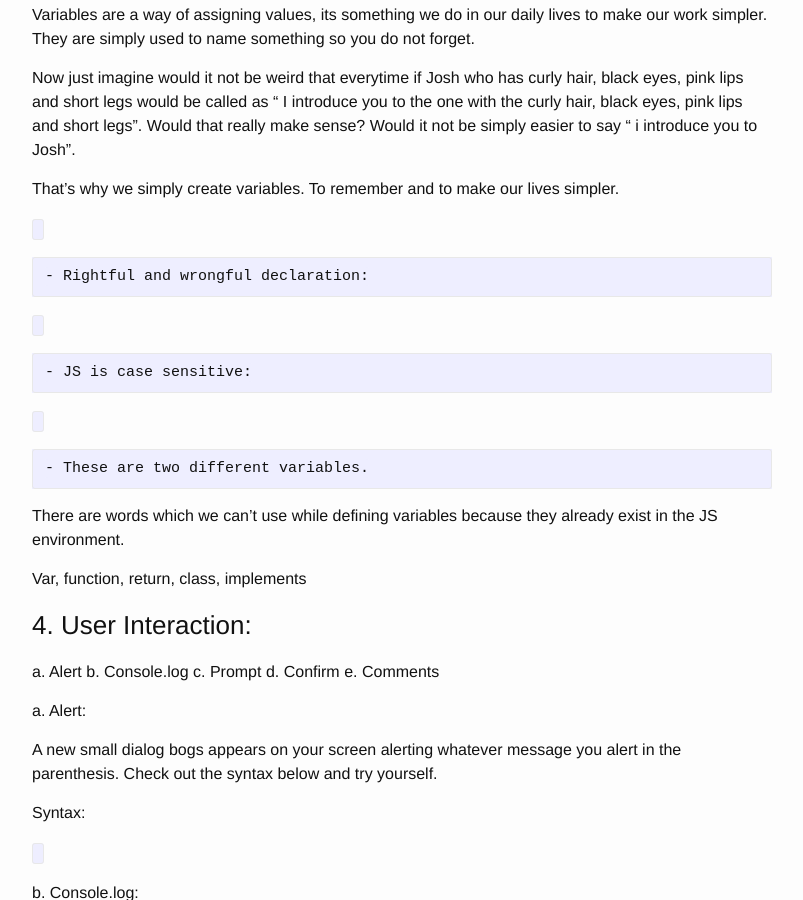
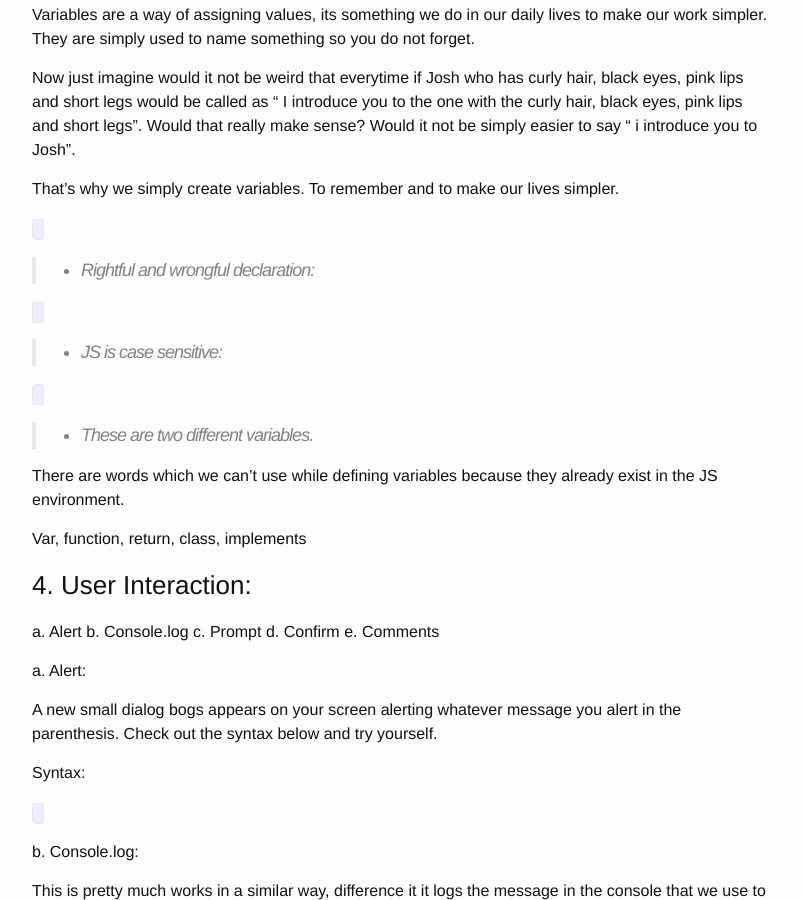
Before and after one commit to sagarmunjal/repo0001, a Jekyll site: the page built from _posts/2016-06-07-buckling-up.md, in a window 1280 px wide and 900 px high, scrolled down 2403 px. Shown: the whole window, without its empty margins (238-1041 px from the left). Built offline with Jekyll 4.4.1, drawn with Linux system fonts in a browser that asks for light colours; nearby versions of some CDN libraries; a script that is not in the unit is left out.

```diff
--- a/_posts/2016-06-07-buckling-up.md
+++ b/_posts/2016-06-07-buckling-up.md
@@ -125,16 +125,16 @@ That’s why we simply create variables. To remember and to make our lives simpl
 
 <code data-gist-id="9fd0f90a822dc3660cb93703043ca1c6" data-gist-hide-footer="true" data-gist-line="36-40"></code>
 
-	- Rightful and wrongful declaration:
+> - Rightful and wrongful declaration:
 
 <code data-gist-id="9fd0f90a822dc3660cb93703043ca1c6" data-gist-hide-footer="true" data-gist-line="44-47"></code>
 
 
-	- JS is case sensitive:
+> - JS is case sensitive:
 
 <code data-gist-id="9fd0f90a822dc3660cb93703043ca1c6" data-gist-hide-footer="true" data-gist-line="49-51"></code>
 
-	- These are two different variables.
+> - These are two different variables.
 
 There are words which we can’t use while defining variables because they already exist in the JS environment.
 
```
